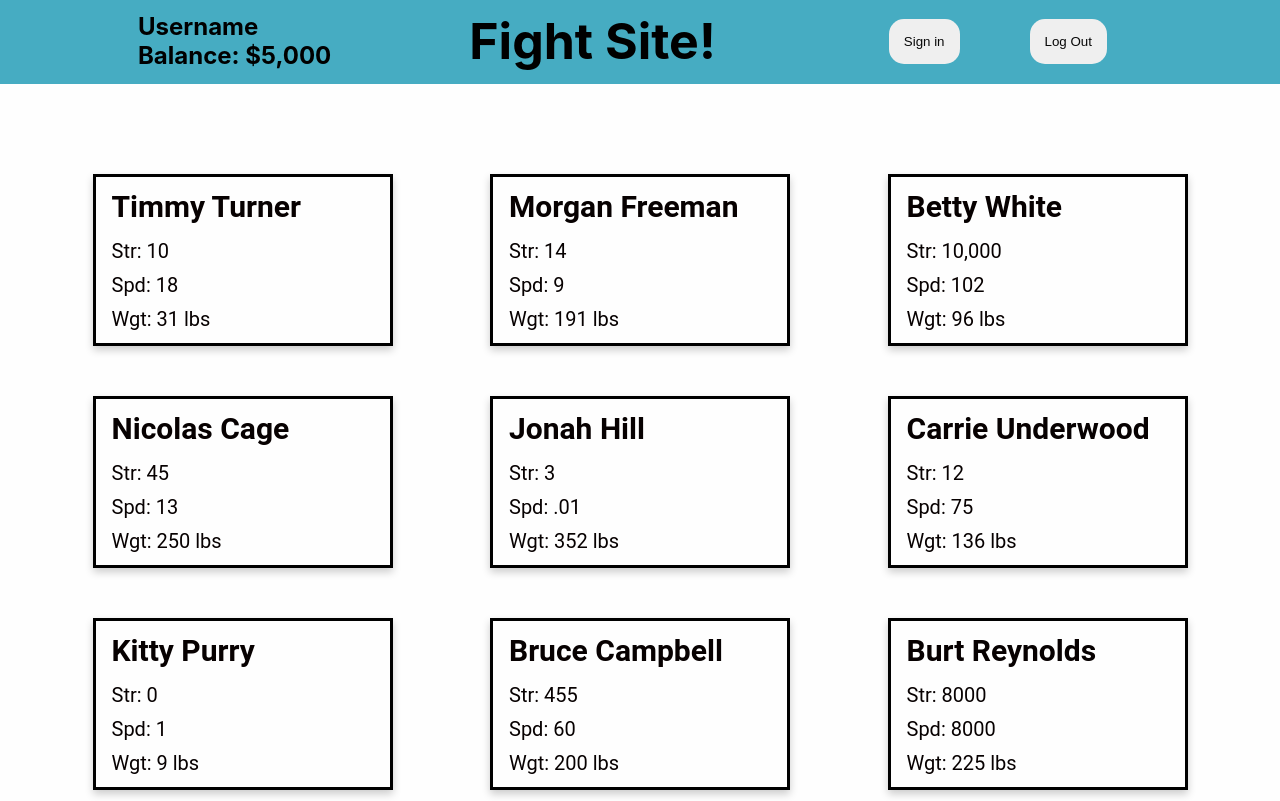
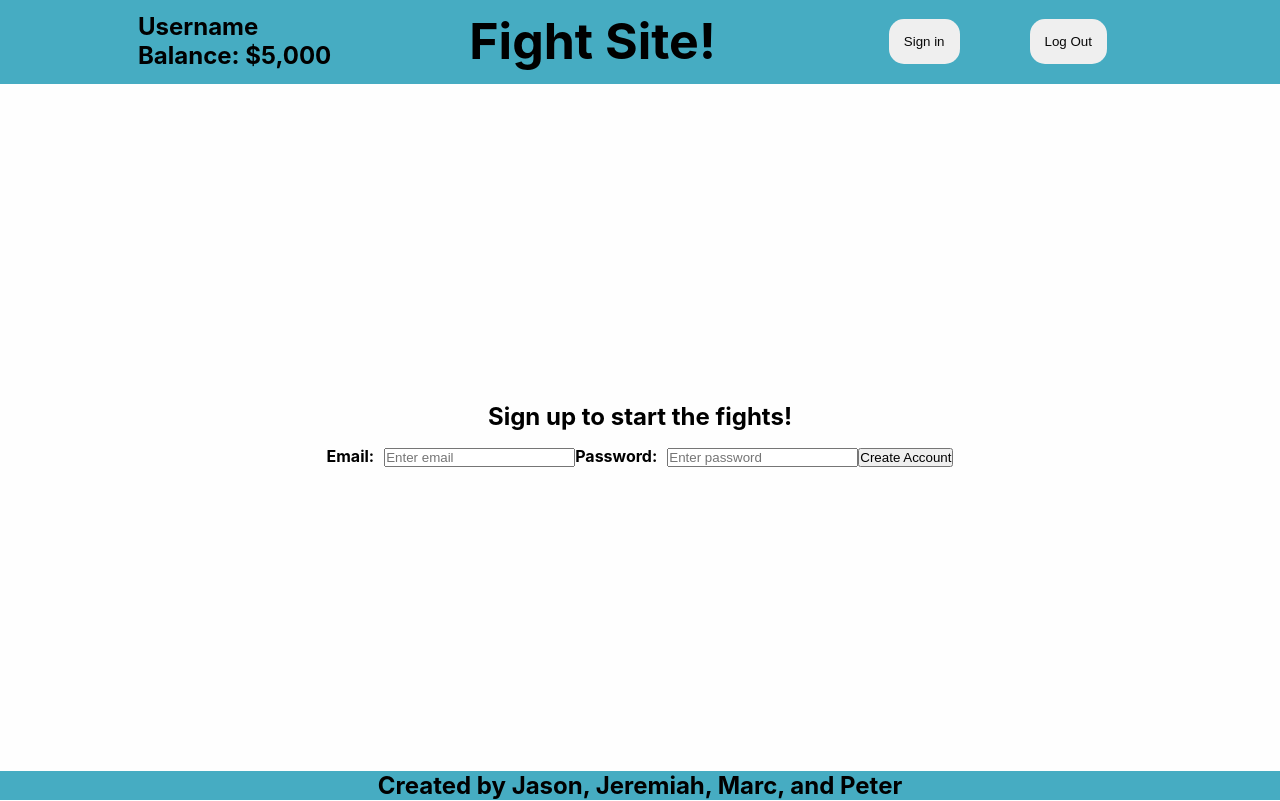
Before and after one commit to fightsite/fightsite1.0, a React (Create React App) app in the folder client/: page / in a window 1280 px wide. Shown: the top 801 px of the page. Built offline with nearby package versions, Linux system fonts and the light colour scheme.

Commit message:
Started skeleton of sign up form

```diff
--- a/client/src/App.js
+++ b/client/src/App.js
@@ -10,12 +10,15 @@ import Cards from './components/cards';
 import Header from './components/header';
 import Footer from './components/footer';
 import Animation from './components/animation';
+import SignIn from './components/sign-in';
+
 function App() {
   return (
     <div className='flex-project'>
       <Header></Header>
+      <SignIn></SignIn>
       {/* <ChooseBets></ChooseBets> */}
-      <ChooseFighter></ChooseFighter>
+      {/* <ChooseFighter></ChooseFighter> */}
       {/* <ChooseFighter></ChooseFighter>
       <Fight></Fight>
       <Login></Login>
--- /dev/null
+++ b/client/src/components/sign-in.js
@@ -0,0 +1,24 @@
+import React from 'react';
+
+function signIn () {
+    return (
+        <section className="signIn-form-main-container">
+            <div className="form-title">
+                <h2>Sign up to start the fights!</h2>
+            </div>
+            <div className="form-info">
+                <form className="form">
+                    <label for="email"><b>Email:</b></label>
+                    <input type="text" placeholder="Enter email" name="email" required/>
+
+                    <label for="password"><b>Password:</b></label>
+                    <input type="password" placeholder="Enter password" name="password" required/>
+
+                    <button type="submit">Create Account</button>
+                </form>
+            </div>
+        </section>
+    )
+};
+
+export default signIn;
--- a/client/src/index.css
+++ b/client/src/index.css
@@ -227,6 +227,27 @@ code {
   align-items: center;
 }
 
+/* sign-in style start */
+.signIn-form-main-container {
+  display: flex;
+  flex-direction: column;
+  align-items: center;
+}
+
+.form-title {
+  margin: 15px;
+}
+
+.form b {
+  padding-right: 10px;
+}
+
+.form input {
+  padding-right: 10px;
+}
+
+
+
 /* for phone screens */
 @media screen and (max-width: 700px) {
   .header-div {
```
